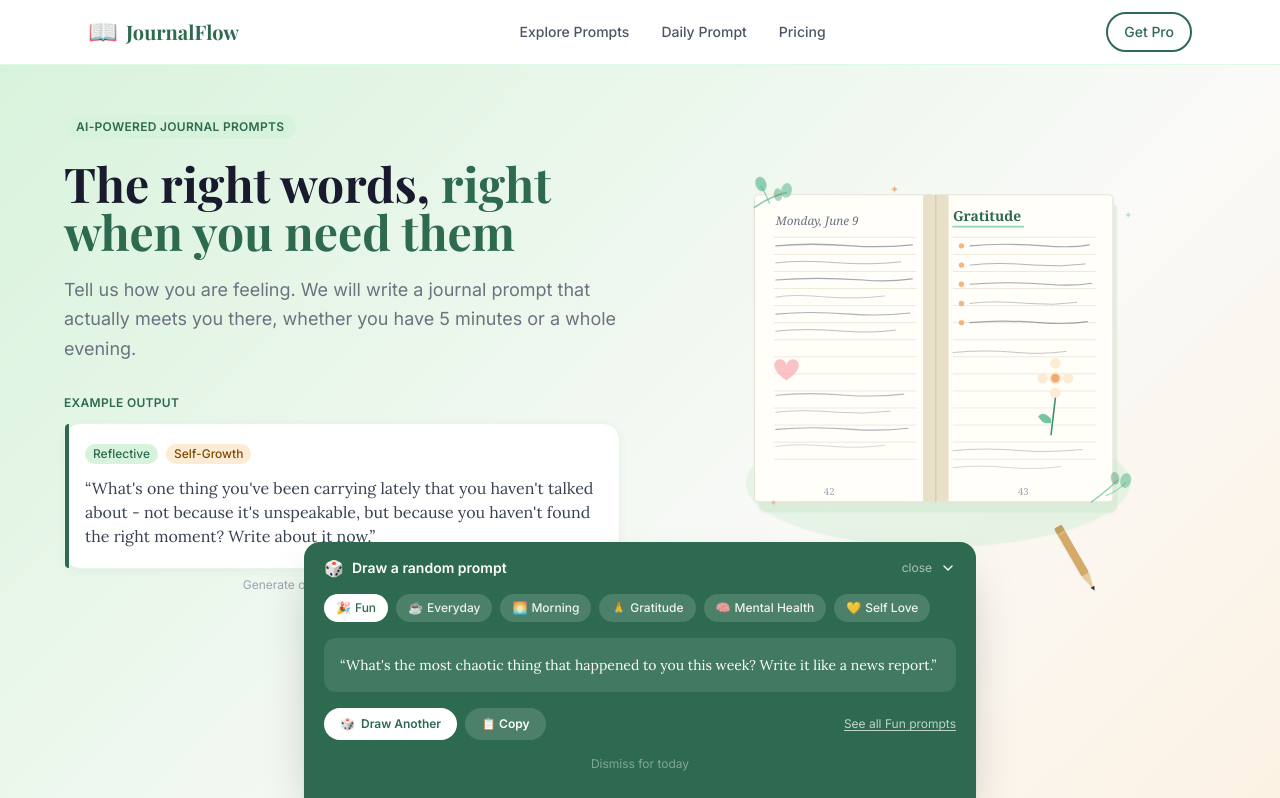
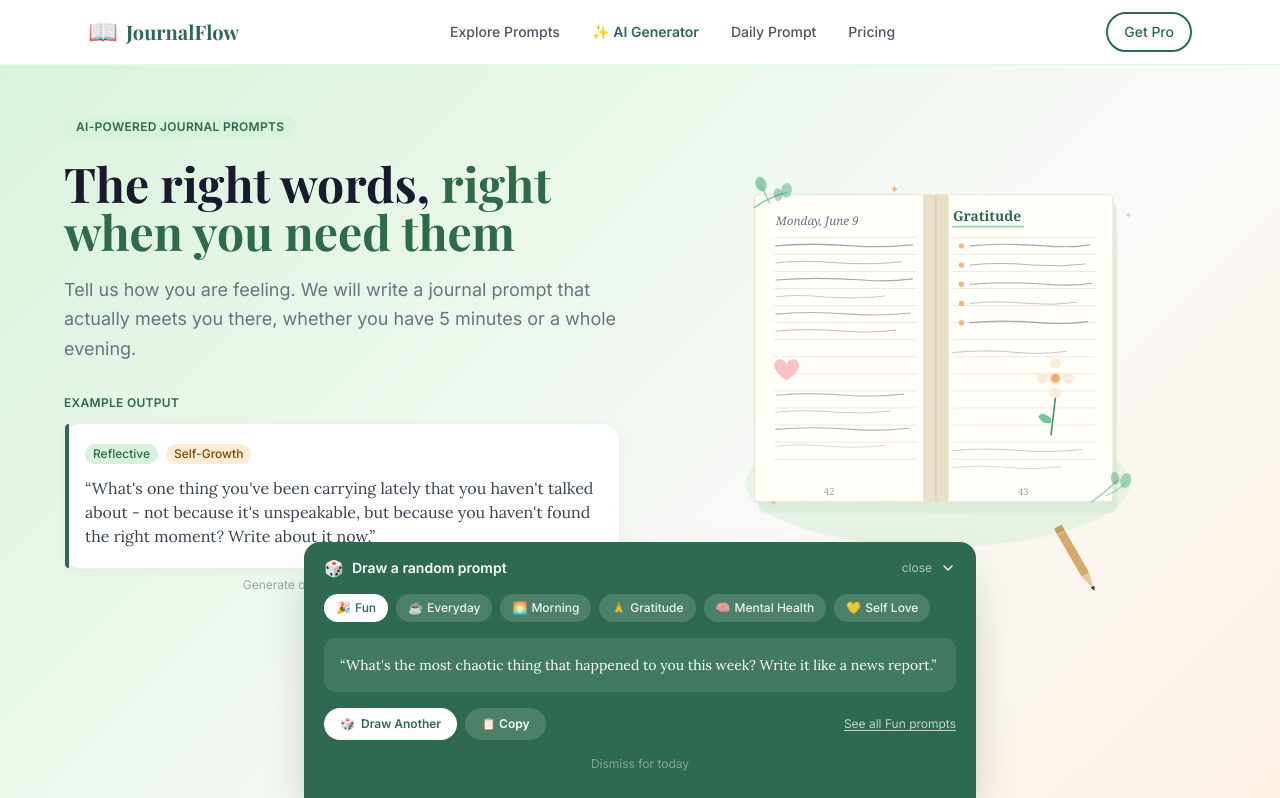
Before and after one commit to franklinjobs617-jpg/journalflow, a Next.js app: page / in a window 1280 px wide. Shown: the top 798 px of the page. Built offline with nearby package versions, Linux system fonts and the light colour scheme.

Commit message:
feat: add AI Generator to navbar and homepage topics

```diff
--- a/app/page.tsx
+++ b/app/page.tsx
@@ -11,6 +11,7 @@
 }
 
 const TOPICS = [
+  { label: 'AI Generated', href: '/prompts/ai-generated', emoji: '✨', desc: 'Personalized', isNew: true },
   { label: 'Everyday Life', href: '/prompts/everyday', emoji: '☕', desc: '100 prompts', isNew: true },
   { label: 'Just for Fun', href: '/prompts/fun', emoji: '🎉', desc: '100 prompts', isNew: true },
   { label: 'For Beginners', href: '/prompts/beginners', emoji: '✏️', desc: '100 prompts', isNew: true },
--- a/components/Navbar.tsx
+++ b/components/Navbar.tsx
@@ -27,6 +27,13 @@
             className="text-sm font-medium text-gray-600 hover:text-green-700 transition-colors"
           >
             Explore Prompts
+          </Link>
+          <Link
+            href="/prompts/ai-generated"
+            className="text-sm font-medium transition-colors flex items-center gap-1"
+            style={{ color: 'var(--forest)', fontWeight: 600 }}
+          >
+            <span>✨</span> AI Generator
           </Link>
           <Link
             href="/daily"
@@ -88,6 +95,9 @@
           <Link href="/prompts" className="text-sm font-medium text-gray-700" onClick={() => setMenuOpen(false)}>
             Explore Prompts
           </Link>
+          <Link href="/prompts/ai-generated" className="text-sm font-semibold" style={{ color: 'var(--forest)' }} onClick={() => setMenuOpen(false)}>
+            ✨ AI Generator
+          </Link>
           <Link href="/daily" className="text-sm font-medium text-gray-700" onClick={() => setMenuOpen(false)}>
             Daily Prompt
           </Link>
```
